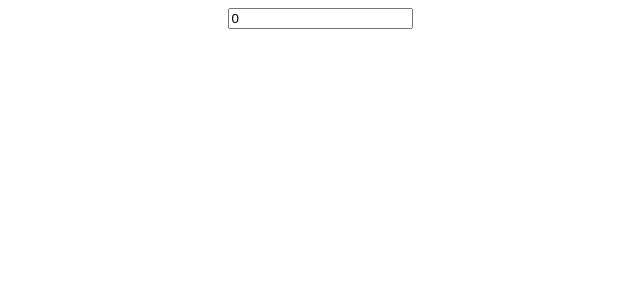
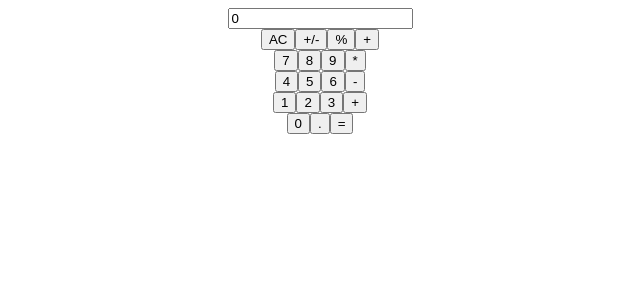
Before and after one commit to chinweokwu/Calculator-App, a React (Create React App) app: page / in a window 1280 px wide. Shown: the top 300 px of the page, without its empty margins (320-960 px from the left). Built offline with nearby package versions, Linux system fonts and the light colour scheme.

Commit message:
Pass handleClick property to ButtonPanel

```diff
--- a/src/components/App.js
+++ b/src/components/App.js
@@ -23,7 +23,7 @@ class App extends React.Component {
     return (
       <>
         <Display result={total ?? next} />
-        {/* <ButtonPanel handleClick={this.handleClick} /> */}
+        <ButtonPanel handleClick={this.handleClick} />
       </>
     );
   }
```
